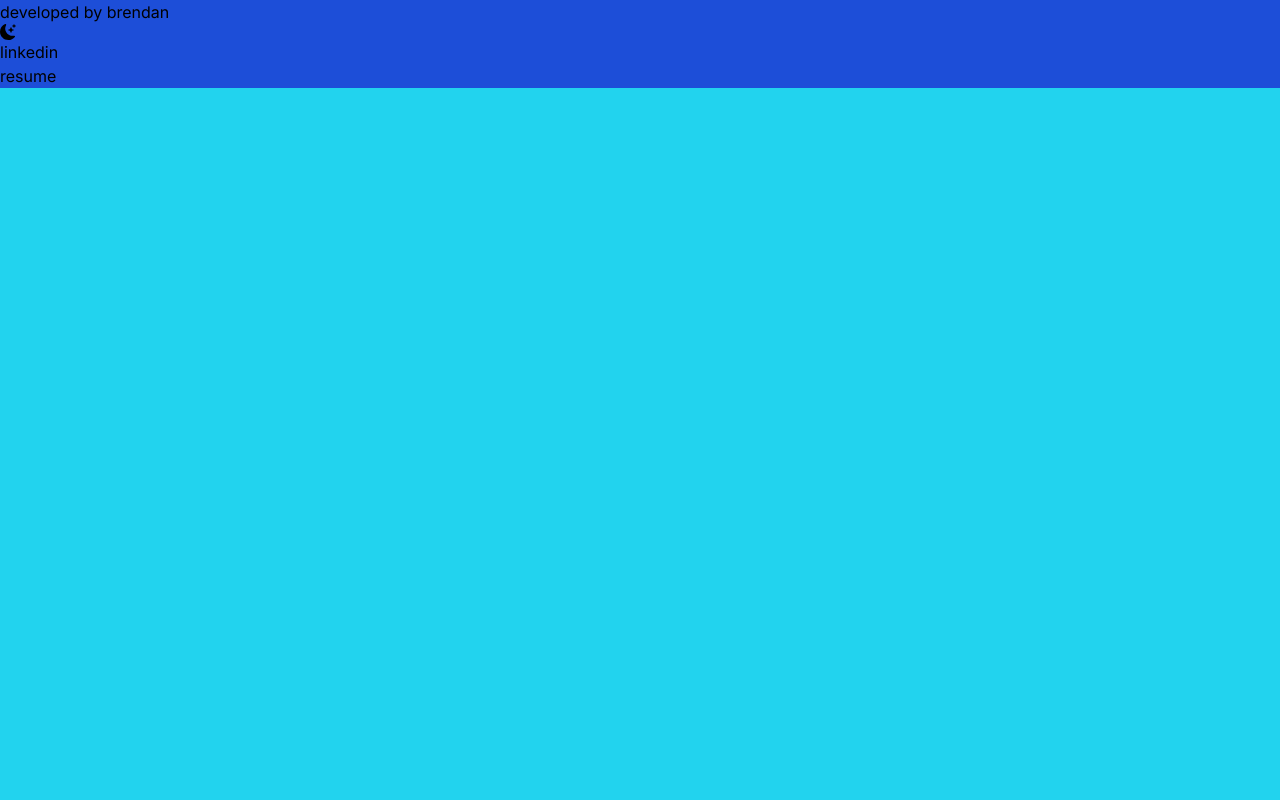
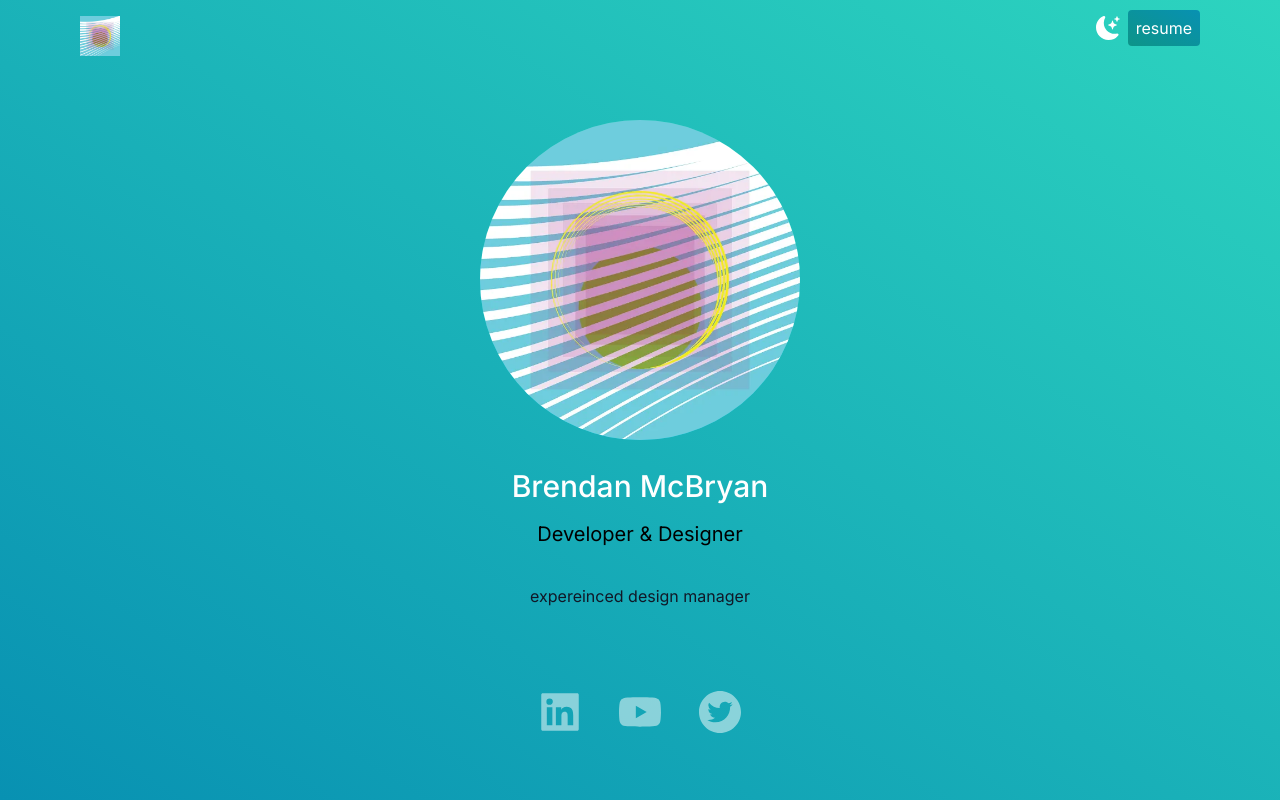
Before and after one commit to BrendanMcBryan/next-portolio, a Next.js app: page / in a window 1280 px wide. Built offline with nearby package versions, Linux system fonts and the light colour scheme.

Commit message:
more layout

```diff
--- a/app/globals.css
+++ b/app/globals.css
@@ -1,7 +1,3 @@
 @tailwind base;
 @tailwind components;
 @tailwind utilities;
-
-html,
-body {
-}
--- a/app/page.js
+++ b/app/page.js
@@ -1,5 +1,12 @@
 import Head from "next/head";
+import Image from "next/image";
 import { BsMoonStarsFill } from "react-icons/bs";
+import {
+  AiFillTwitterCircle,
+  AiFillLinkedin,
+  AiFillYoutube,
+} from "react-icons/ai";
+import diImage from "../public/Designing Intent Logo.webp";
 export default function Home() {
   return (
     <div>
@@ -8,22 +15,47 @@ export default function Home() {
         <meta name="description" content="brendans portfolio"></meta>
         <link rel="icon" href="=/favicon.ico" />
       </Head>
-      <main className="bg-cyan-400 h-screen">
-        <section className="bg-blue-700 ">
-          <nav>
-            <h1> developed by brendan</h1>
-            <ul>
-              <li><BsMoonStarsFill /></li>
+      <main className="bg-gradient-to-tr from-cyan-600 to-teal-400 h-screen px-10">
+        <section className="px-10">
+          <nav className="py-4 mb-2 flex justify-between ">
+            <div className="h10 w-10">
+
+              <Image src={diImage} alt="logo" />
+            </div>
+            <ul className="flex items center">
               <li>
-                <a href="https://www.linkedin.com/in/brendan-mcbryan-b5b543b/">
-                  linkedin
+                <BsMoonStarsFill className="cursor-pointer text-2xl text-white" />
+              </li>
+
+              <li>
+                <a
+                  className="bg-gradient-to-bl from-cyan-600 to-teal-600 text-white px-2 py-2 rounded ml-2"
+                  href="#"
+                >
+                  resume
                 </a>
-              </li>
-              <li>
-                <a href="#">resume</a>
               </li>
             </ul>
           </nav>
+          <div className="text-center py-10">
+          {/* logo image div */}
+          <div className="relative bg-gradient-to-b from-teal-400 to-cyan-400 rounded-full h-80 w-80 overflow-hidden mx-auto mb-5">
+            <Image src={diImage} layout="fill" alt="logo" />
+          </div>
+            <h2 className="text-3xl py-2 text-white font-medium">
+              Brendan McBryan
+            </h2>
+            <h3 className="text-xl py-2">Developer & Designer</h3>
+            <p className="text-md text-gray-900 py-5 leading-10">
+              expereinced design manager
+            </p>
+          </div>
+          <div className="text-5xl opacity-50 hover:opacity-100 text-white flex justify-center gap-8 py-3 mx-auto">
+            <AiFillLinkedin />
+            <AiFillYoutube />
+            <AiFillTwitterCircle />
+          </div>
+
         </section>
       </main>
     </div>
```
Also changed, not shown: tailwind.config.js (line endings or trailing spaces).
